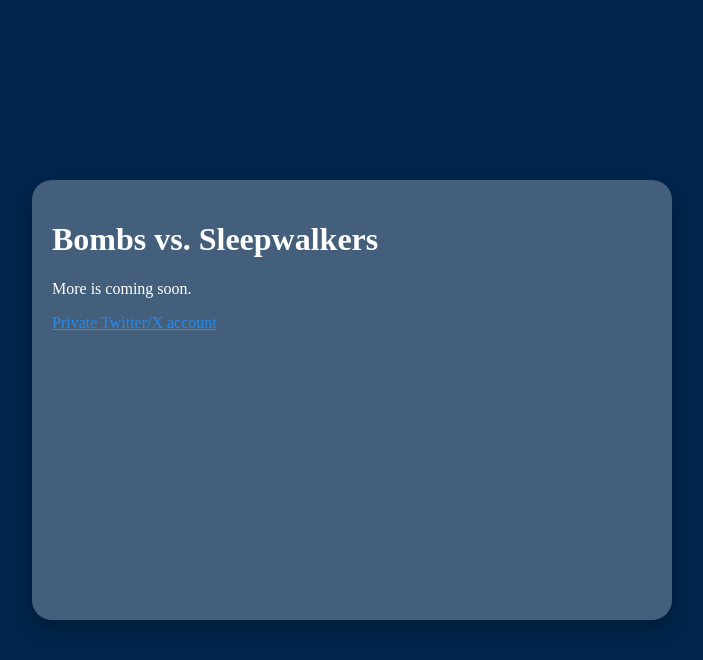
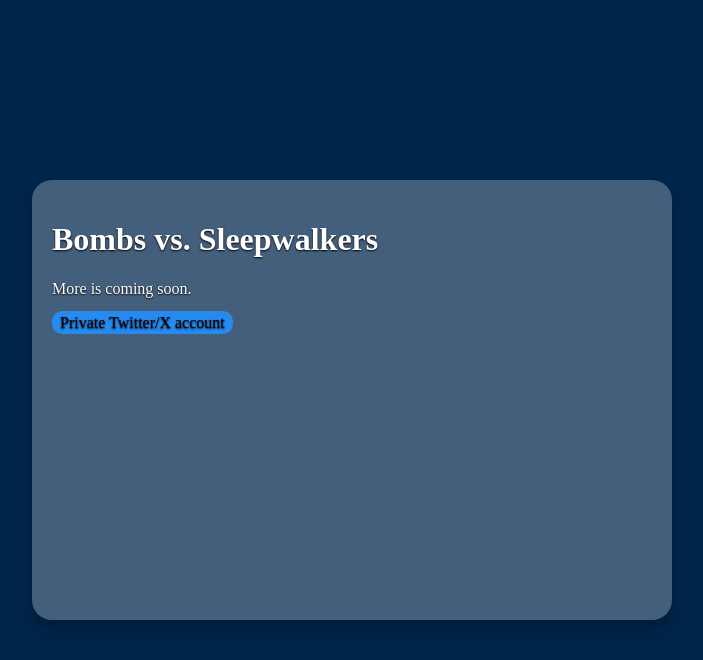
Before and after one commit to BvSGame/bvsgame.github.io, a PHP site: page / in a window 1280 px wide. Shown: the top 660 px of the page, without its empty margins (288-991 px from the left). Run offline with PHP 8.4, Linux system fonts and the light colour scheme; some web fonts are replaced.

Commit message:
A bit more stylish

```diff
--- a/gears/main.css
+++ b/gears/main.css
@@ -6,12 +6,17 @@ body {
     background: rgb(0, 38, 76);
     overflow: hidden;
     color: white;
+    text-shadow: 0 1px 2px black;
 }
 h1 {
     font-family: 'Tektur';
 }
 a {
-    color: rgb(38, 138, 238);
+    background-color: rgb(38, 138, 238);
+    color: black;
+    padding: 3px 8px;
+    border-radius: 10px;
+    text-decoration: none;
 }
 
 .center-box-wrapper {
```
